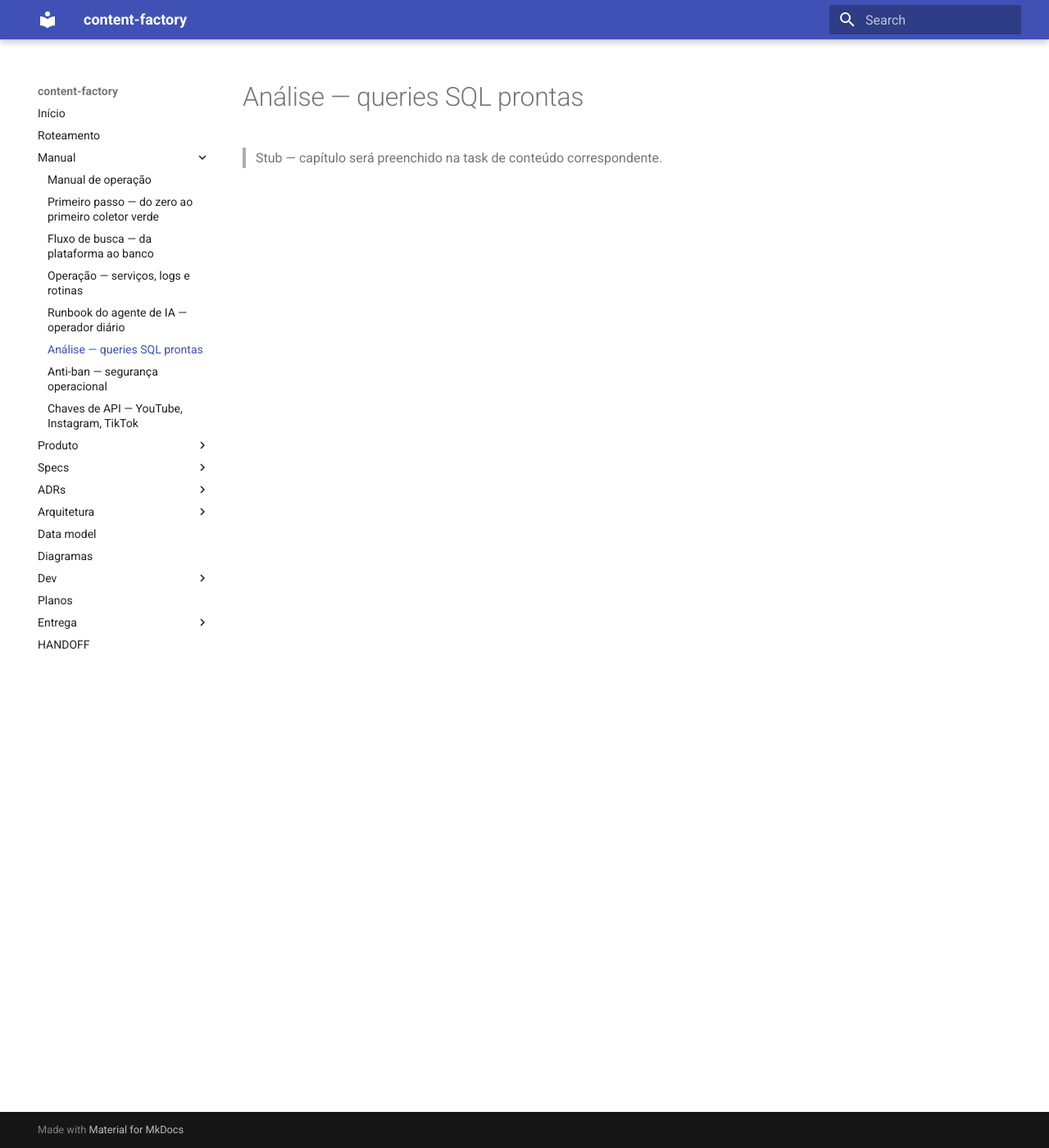
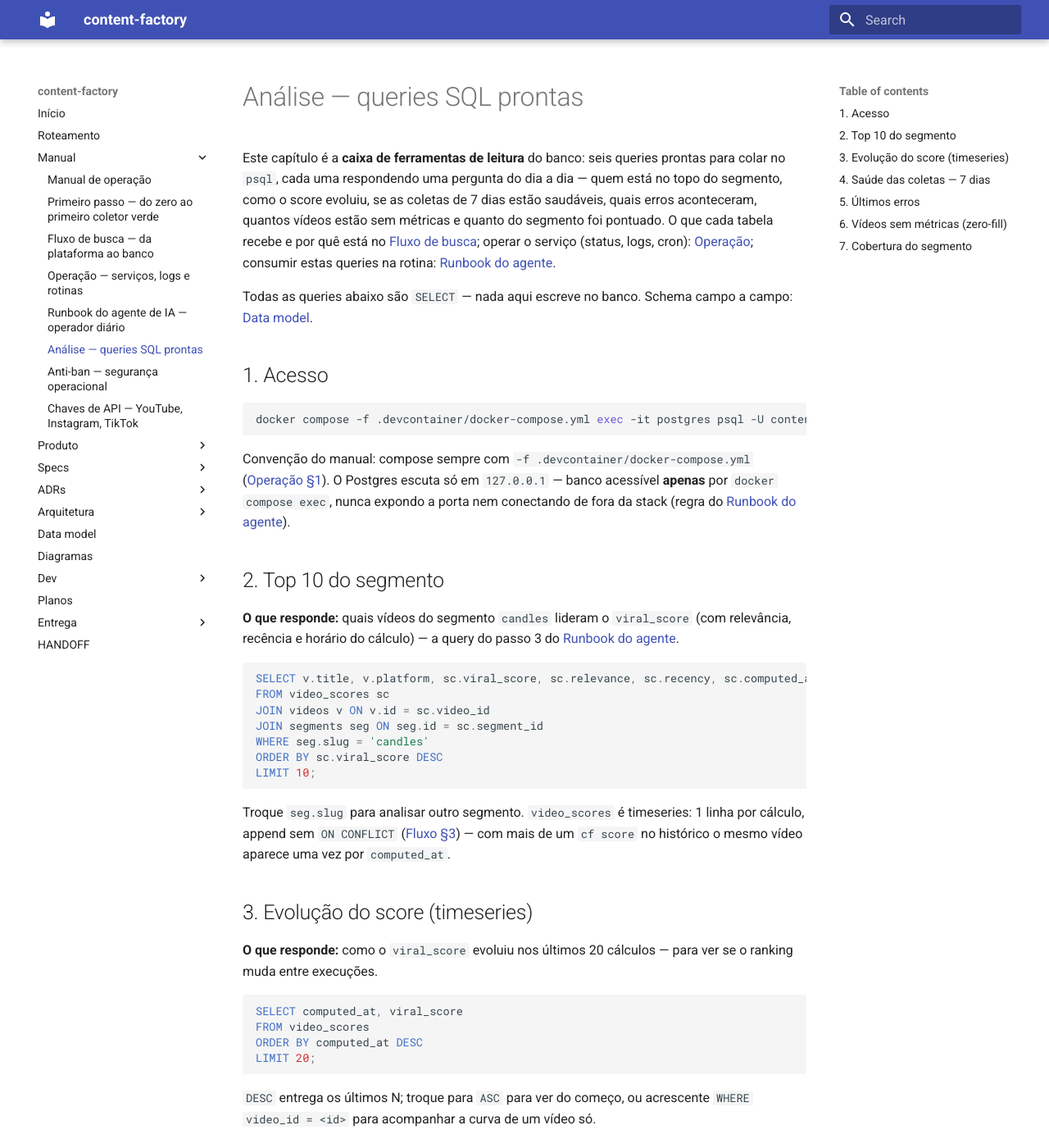
Before and after one commit to leonardodg/content-factory, an MkDocs documentation site: the page built from docs/manual/analise.md, in a window 1280 px wide and 1400 px high. Shown: the whole window at 82% size. Built offline with MkDocs 1.6.1 and Material for MkDocs 9.7.7, drawn with Linux system fonts in a browser that asks for light colours; some of the changed text lies outside the part shown.

Commit message:
docs(manual): queries SQL prontas para analisar resultados
Top viral_score, evolucao da timeseries, saude das coletas em 7 dias,
ultimos erros por error_code e videos sem metricas (zero-fill), todas
validadas com EXPLAIN no banco do compose.

````diff
--- a/docs/manual/analise.md
+++ b/docs/manual/analise.md
@@ -1,3 +1,148 @@
 # Análise — queries SQL prontas
 
-> Stub — capítulo será preenchido na task de conteúdo correspondente.
+Este capítulo é a **caixa de ferramentas de leitura** do banco: seis queries
+prontas para colar no `psql`, cada uma respondendo uma pergunta do dia a dia —
+quem está no topo do segmento, como o score evoluiu, se as coletas de 7 dias
+estão saudáveis, quais erros aconteceram, quantos vídeos estão sem métricas e
+quanto do segmento foi pontuado. O que cada tabela recebe e por quê está no
+[Fluxo de busca](fluxo-busca.md); operar o serviço (status, logs, cron):
+[Operação](operacao.md); consumir estas queries na rotina:
+[Runbook do agente](agentes.md).
+
+Todas as queries abaixo são `SELECT` — nada aqui escreve no banco. Schema
+campo a campo: [Data model](../data-model/README.md).
+
+## 1. Acesso
+
+```bash
+docker compose -f .devcontainer/docker-compose.yml exec -it postgres psql -U contentfactory -d contentfactory
+```
+
+Convenção do manual: compose sempre com `-f .devcontainer/docker-compose.yml`
+([Operação §1](operacao.md#1-subir-a-stack)). O Postgres escuta só em
+`127.0.0.1` — banco acessível **apenas** por `docker compose exec`, nunca
+expondo a porta nem conectando de fora da stack (regra do
+[Runbook do agente](agentes.md)).
+
+## 2. Top 10 do segmento
+
+**O que responde:** quais vídeos do segmento `candles` lideram o `viral_score`
+(com relevância, recência e horário do cálculo) — a query do passo 3 do
+[Runbook do agente](agentes.md).
+
+```sql
+SELECT v.title, v.platform, sc.viral_score, sc.relevance, sc.recency, sc.computed_at
+FROM video_scores sc
+JOIN videos v ON v.id = sc.video_id
+JOIN segments seg ON seg.id = sc.segment_id
+WHERE seg.slug = 'candles'
+ORDER BY sc.viral_score DESC
+LIMIT 10;
+```
+
+Troque `seg.slug` para analisar outro segmento. `video_scores` é timeseries:
+1 linha por cálculo, append sem `ON CONFLICT` ([Fluxo §3](fluxo-busca.md#3-workflow-ate-o-banco)) —
+com mais de um `cf score` no histórico o mesmo vídeo aparece uma vez por
+`computed_at`.
+
+## 3. Evolução do score (timeseries)
+
+**O que responde:** como o `viral_score` evoluiu nos últimos 20 cálculos —
+para ver se o ranking muda entre execuções.
+
+```sql
+SELECT computed_at, viral_score
+FROM video_scores
+ORDER BY computed_at DESC
+LIMIT 20;
+```
+
+`DESC` entrega os últimos N; troque para `ASC` para ver do começo, ou
+acrescente `WHERE video_id = <id>` para acompanhar a curva de um vídeo só.
+
+## 4. Saúde das coletas — 7 dias
+
+**O que responde:** quantas coletas cada plataforma teve por status nos
+últimos 7 dias, com o que cada uma achou, inseriu e falhou (a mesma janela do
+`cf status`).
+
+```sql
+SELECT collector, status, count(*) AS runs,
+       sum(found) AS found, sum(inserted) AS inserted, sum(failed) AS failed
+FROM collect_runs
+WHERE started_at > now() - interval '7 days'
+GROUP BY collector, status
+ORDER BY collector;
+```
+
+Leitura: linha `ok` com `failed = 0` é o estado bom; runs `failed`/`blocked`
+caem no diagnóstico por `error_code` da próxima query — códigos e o significado
+de cada exit estão no [Primeiro passo §9](guide-start.md#9-primeiras-falhas-o-que-significam-os-exit-codes).
+
+## 5. Últimos erros
+
+**O que responde:** as 10 execuções mais recentes que não terminaram `ok`,
+com plataforma, código e horário — os três campos do relato de escalonamento.
+
+```sql
+SELECT collector, error_code, started_at
+FROM collect_runs
+WHERE status <> 'ok'
+ORDER BY started_at DESC
+LIMIT 10;
+```
+
+Ação por `error_code` (`auth_expired`, `rate_limited`, `blocked`, `network`,
+`upstream_changed`, `ja_em_execucao`): tabela do
+[Fluxo §1](fluxo-busca.md#1-o-que-acontece-quando-cf-collect-roda) e do
+[Runbook do agente](agentes.md). Sem `error_code` (ou `status = ok` com
+problema em outro passo): o traceback está no log do worker
+([Operação §3](operacao.md#3-logs)).
+
+## 6. Vídeos sem métricas (zero-fill)
+
+**O que responde:** quantos vídeos do banco não têm nenhuma linha em
+`video_metrics` — o tamanho do zero-fill que hoje afeta todos os scores.
+
+```sql
+SELECT count(*)
+FROM videos v
+LEFT JOIN video_metrics m ON m.video_id = v.id
+WHERE m.video_id IS NULL;
+```
+
+**Aviso (verdade documentada):** `video_metrics` **não é capturada em
+produção** — só testes escrevem nela. Como o `cf score` usa `LEFT JOIN` com
+zero-fill, o score desses vídeos é **placeholder**: `performance` e
+`engagement` ficam em 0 e o ranking reflete praticamente só recência e
+relevância textual. Trate o `viral_score` como ordem de grandeza, não como
+métrica. Detalhes: [Fluxo de busca §4](fluxo-busca.md#4-verdade-documentada-limites-honestos).
+
+## 7. Cobertura do segmento
+
+**O que responde:** por segmento, quantos vídeos estão vinculados
+(`video_segments`) e quantos já receberam score (`video_scores`) — a lacuna é
+o que falta pontuar.
+
+```sql
+SELECT seg.slug,
+       count(DISTINCT vs.video_id) AS vinculados,
+       count(DISTINCT sc.video_id) AS pontuados
+FROM segments seg
+LEFT JOIN video_segments vs ON vs.segment_id = seg.id
+LEFT JOIN video_scores sc ON sc.segment_id = seg.id
+GROUP BY seg.slug
+ORDER BY seg.slug;
+```
+
+`pontuados < vinculados` → faltou `cf score` (ou algum vídeo falhou — como
+rodar: [Primeiro passo §7](guide-start.md#7-pontuar)). `pontuados` conta
+vídeos **distintos**: um `count(*)` em `video_scores` seria maior, porque a
+tabela é timeseries (§2).
+
+---
+
+Esta página é **só leitura**: os dados chegam pela CLI, que devolve apenas o
+envelope JSON de uma linha (`{"ok": …}`) e deixa os detalhes no banco
+([TRD CLI](../specs/trd-cli.md)) — para operar o serviço:
+[Operação](operacao.md). Sair do `psql`: `\q`.
````
